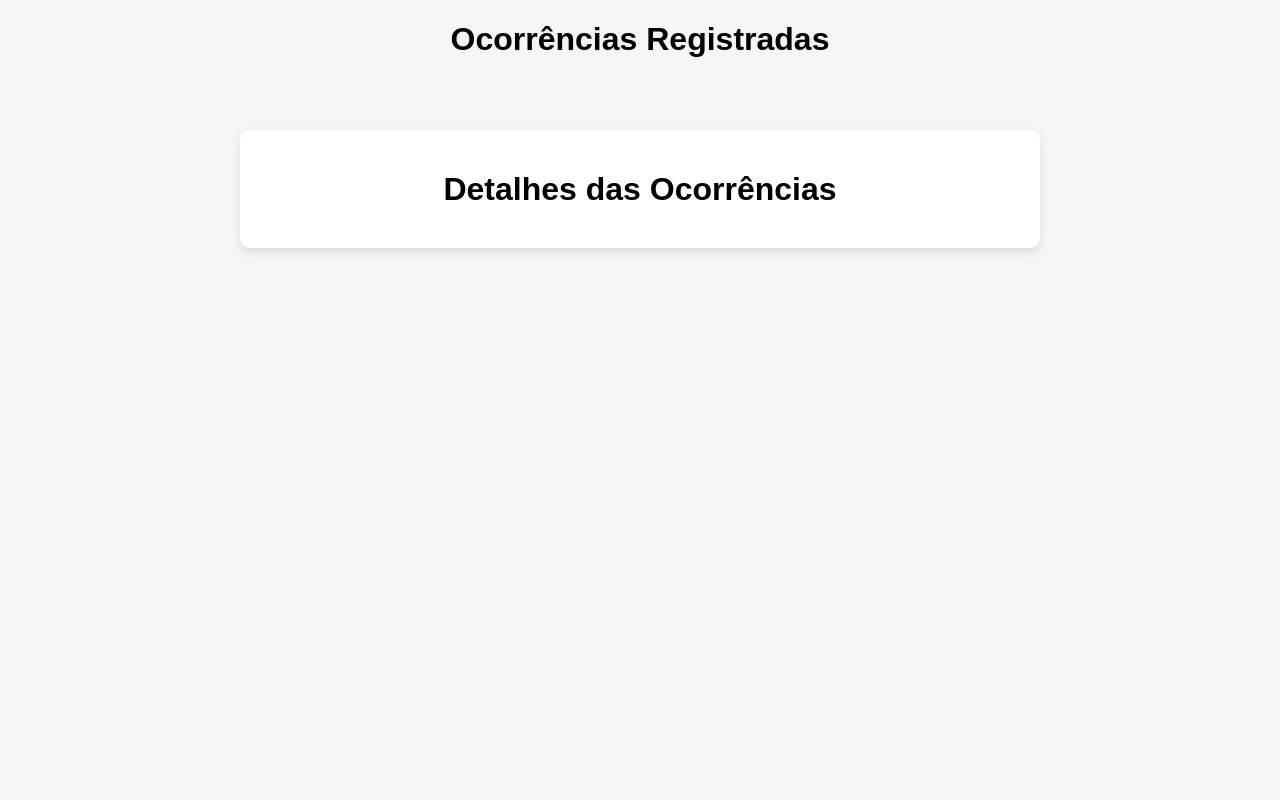
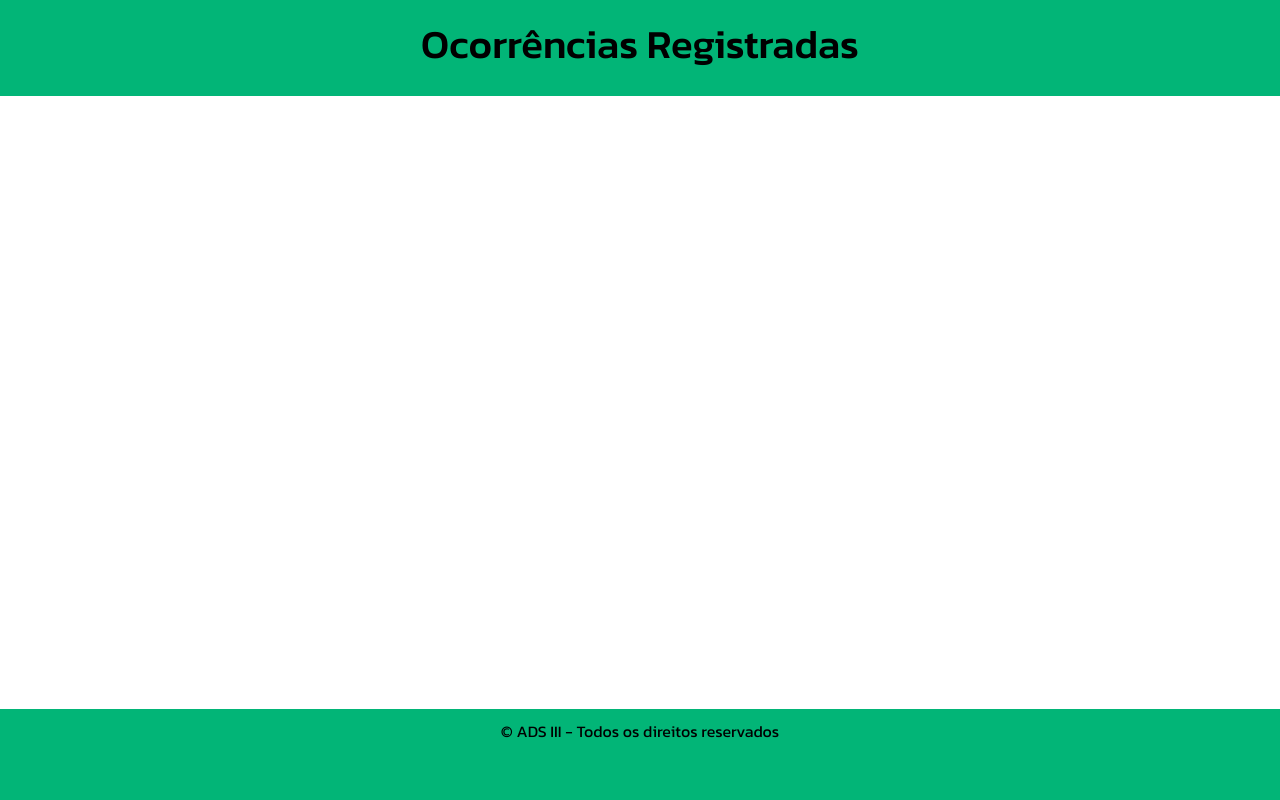
Before and after one commit to Evertonmacedo054/SolucionaP2, a Flask app: page /ocorrencias/ in a window 1280 px wide. Run offline with Flask 3, Linux system fonts and the light colour scheme; data that the repository does not hold is empty.

Commit message:
add excluir e editar ocorrencia

```diff
--- a/app/__init__.py
+++ b/app/__init__.py
@@ -5,7 +5,6 @@ from flask_migrate import Migrate
 
 
 app = Flask(__name__)
-
 
 app.config['SQLALCHEMY_DATABASE_URI'] = 'mysql+mysqlconnector://root:admin@localhost:3306/solucionaurb'
 app.config['SQLALCHEMY_TRACK_MODIFICATIONS'] = False
@@ -15,6 +14,5 @@ migrate = Migrate(app, db)
 app.config['SECRET_KEY'] = '9393w@#&83545*&dj2'
 app.config['UPLOAD_FILES'] = r'static/data'
 
-
-from app.views import cadastro_usuario,login_usuario,registrar_ocorrencia,listar_ocorrencias,index,sobre,sair
+from app.views import cadastro_usuario,login_usuario,registrar_ocorrencia,listar_ocorrencias,index,sobre,sair,editar_ocorrencia,excluir_ocorrencia
 from app.models import Usuario,Ocorrencia
--- /dev/null
+++ b/app/static/css/listar-ocorrencia.css
@@ -0,0 +1,48 @@
+@import url('https://fonts.googleapis.com/css2?family=Kanit:ital,wght@0,100;0,200;0,300;0,400;0,500;0,600;0,700;0,800;0,900&display=swap');
+
+body {
+    margin: 0;
+    /* Remove a margem do body */
+}
+
+.barra-topo {
+    font-family: 'kanit', system-ui;
+    color: black;
+    background-color: #02B577; /* Cor da barra de topo */
+    position: fixed; /* Mantém a barra fixa no topo */
+    top: 0;
+    left: 0;
+    right: 0;
+    z-index: 1000; /* Garante que a barra esteja acima de outros elementos */
+    padding: 20px 0; /* Espaçamento interno */
+}
+
+.barra-inferior {
+
+    position: fixed;
+    bottom: 0;
+    left: 0;
+    width: 100%;
+    height: 91px;
+    background-color: #02B577;
+    padding: 10px 0;
+
+}
+
+
+.container {
+    padding-top: 70px;
+    padding-bottom: 50px;
+}
+
+.card {
+    width: 100%;
+    max-width: 500px;
+    margin: 0 auto;
+}
+
+p {
+
+    color: black;
+    font-family: 'kanit', system-ui;
+}
--- a/app/templates/index.html
+++ b/app/templates/index.html
@@ -35,6 +35,11 @@
                     </li>
                     <li class="nav-item">
                         <a class="nav-link text-black" href="{{ url_for('sair') }}">Sair</a>
+                    </li>
+
+
+                    <li class="nav-item">
+                        <a class="nav-link text-black" href="{{ url_for('listar_ocorrencias') }}">Visualizar Ocorrências</a>
                     </li>
 
                 </ul>
--- a/app/templates/listar_ocorrencias.html
+++ b/app/templates/listar_ocorrencias.html
@@ -1,187 +1,51 @@
-<!-- <!DOCTYPE html>
-<html lang="en">
-
+<!DOCTYPE html>
+<html lang="pt-br">
 <head>
     <meta charset="UTF-8">
     <meta name="viewport" content="width=device-width, initial-scale=1.0">
-    <title>Lista de Ocorrências</title>
-    <style>
-        body {
-            font-family: Arial, sans-serif;
-            background-color: #f5f5f5;
-            margin: 0;
-            padding: 0;
-            display: flex;
-            justify-content: center;
-            align-items: center;
-            flex-direction: column;
-        }
+    <meta name="description" content="Sistema web para visualização de ocorrências urbanas">
+    <title>Visualizar Ocorrências</title>
 
-        .container {
-            display: flex;
-            flex-wrap: wrap;
-            justify-content: center;
-            gap: 20px;
-            margin-top: 50px;
-        }
-
-        .card {
-            background-color: white;
-            border-radius: 8px;
-            box-shadow: 0 4px 8px rgba(0, 0, 0, 0.1);
-            width: 300px;
-            padding: 20px;
-            margin: 10px;
-            text-align: left;
-            /* Alinha o texto à esquerda */
-        }
-
-        .card h2 {
-            font-size: 1.5em;
-            margin: 0 0 10px;
-            text-align: center;
-            /* Centraliza o nome dentro do card */
-        }
-
-        .card p {
-            margin: 5px 0;
-            text-align: left;
-            /* Alinha as informações à esquerda */
-        }
-
-        .card img {
-            width: 100%;
-            height: auto;
-            border-radius: 5px;
-            margin-bottom: 10px;
-        }
-    </style>
+    <link rel="stylesheet" href="{{ url_for('static', filename='css/listar-ocorrencia.css') }}">
+    <link href="https://cdn.jsdelivr.net/npm/bootstrap@5.3.0-alpha1/dist/css/bootstrap.min.css" rel="stylesheet">
 </head>
 
 <body>
-    <h1>Ocorrências Registradas</h1>
-    <div class="container">
+    <div class="barra-topo">
+        <h1 class="text-center">Ocorrências Registradas</h1>
+    </div>
+
+    <div class="container mt-4">
+        <div class="small-cards-container mt-4">
             {% for ocorrencia, usuario in ocorrencias %}
-        <div class="card">
-            <h2>{{ usuario.nome }}</h2> <!-- Nome centralizado -->
-            <!-- <p><strong>Email:</strong> {{ usuario.email }}</p>
-            <p><strong>Localização:</strong> {{ ocorrencia.localizacao }}</p>
+            <div class="card mb-4 p-3 shadow-sm rounded">
+                <h3>{{ usuario.nome }} {{ usuario.sobrenome }}</h3>
+                <p><strong>Email:</strong> {{ usuario.email }}</p>
                 <p><strong>Problema:</strong> {{ ocorrencia.tipo_problema }}</p>
                 <p><strong>Descrição:</strong> {{ ocorrencia.descricao }}</p>
-            <p><strong>Imagem:</strong> {{ ocorrencia.imagem }}</p>
-            {% if ocorrencia.imagem %}
-            <img src="{{ url_for('static', filename='data/ocorrencia/{}'.format(ocorrencia.imagem)) }}"
-                alt="Imagem da Ocorrência" style="max-width: 300px;">
-            {% else %}
-            <p>Imagem não disponível</p>
-            {% endif %}
-        </div>
-        {% endfor %}
-    </div>
-</body>
 
-</html> -->
-
-<!DOCTYPE html>
-<html lang="en">
-
-<head>
-    <meta charset="UTF-8">
-    <meta name="viewport" content="width=device-width, initial-scale=1.0">
-    <title>Lista de Ocorrências</title>
-    <style>
-        body {
-            font-family: Arial, sans-serif;
-            background-color: #f5f5f5;
-            margin: 0;
-            padding: 0;
-            display: flex;
-            justify-content: center;
-            align-items: center;
-            flex-direction: column;
-        }
-
-        .container {
-            margin-top: 50px;
-            width: 100%;
-            max-width: 800px;
-        }
-
-        .big-card {
-            background-color: #fff;
-            border-radius: 10px;
-            box-shadow: 0 4px 10px rgba(0, 0, 0, 0.1);
-            padding: 20px;
-            margin-bottom: 30px;
-        }
-
-        .big-card h1 {
-            text-align: center;
-            font-size: 2em;
-            margin-bottom: 20px;
-        }
-
-        .small-cards-container {
-            display: flex;
-            flex-direction: column;
-            gap: 25px; /* Aumentando o espaçamento entre os cards menores */
-        }
-
-        .card {
-            background-color: white;
-            border-radius: 8px;
-            box-shadow: 0 4px 8px rgba(0, 0, 0, 0.1);
-            padding: 15px; /* Menor padding para os cards menores */
-            width: 90%; /* Reduzindo o tamanho dos cards */
-            margin: 0 auto; /* Centralizando os cards menores */
-            text-align: left;
-        }
-
-        .card h2 {
-            font-size: 1.2em; /* Diminuindo o tamanho do título */
-            margin: 0 0 10px;
-        }
-
-        .card p {
-            margin: 5px 0;
-            font-size: 0.9em; /* Reduzindo o tamanho do texto */
-        }
-
-        .card img {
-            width: 100%;
-            height: auto;
-            border-radius: 5px;
-            margin-bottom: 10px;
-        }
-    </style>
-</head>
-
-<body>
-    <h1>Ocorrências Registradas</h1>
-    <div class="container">
-        <!-- Card maior que envolve os cards menores -->
-        <div class="big-card">
-            <h1>Detalhes das Ocorrências</h1>
-            <div class="small-cards-container">
-                <!-- Cards menores um embaixo do outro -->
-                {% for ocorrencia, usuario in ocorrencias %}
-                <div class="card">
-                    <h2>{{ usuario.nome }}</h2>
-                    <p><strong>Email:</strong> {{ usuario.email }}</p>
-                    <p><strong>Localização:</strong> {{ ocorrencia.localizacao }}</p>
-                    <p><strong>Problema:</strong> {{ ocorrencia.tipo_problema }}</p>
-                    <p><strong>Descrição:</strong> {{ ocorrencia.descricao }}</p>
                 {% if ocorrencia.imagem %}
                     <img src="{{ url_for('static', filename='data/imagens_ocorrencia/{}'.format(ocorrencia.imagem)) }}"
-                        alt="Imagem da Ocorrência">
+                        alt="Imagem da Ocorrência" class="img-fluid mt-2">
                 {% else %}
-                    <p>Imagem não disponível</p>
+                    <p class="text-muted">Imagem não disponível</p>
+                {% endif %}
+
+                {% if ocorrencia.usuario_id == usuario_logado_id %}
+                    <a href="{{ url_for('editar_ocorrencia', id=ocorrencia.id) }}" class="btn btn-warning">Editar</a>
+                    <form action="{{ url_for('excluir_ocorrencia', id=ocorrencia.id) }}" method="POST" style="display:inline;">
+                        <button type="submit" class="btn btn-danger">Excluir</button>
+                    </form>
                 {% endif %}
             </div>
             {% endfor %}
         </div>
     </div>
+
+    <div class="barra-inferior">
+        <p class="text-center mb-0">© ADS III - Todos os direitos reservados</p>
     </div>
+
+    <footer id="footer" class="text-center py-3"></footer>
 </body>
-
 </html>
--- a/app/templates/teste.html
+++ b/app/templates/teste.html
@@ -4,7 +4,7 @@
 <head>
     <meta charset="UTF-8">
     <meta name="viewport" content="width=device-width, initial-scale=1.0">
-    <title>Lista de Usuários</title>
+    <title>teste</title>
 </head>
 
 <body>
@@ -14,6 +14,7 @@
         <li><a href="{{url_for('index')}}">index</a></li>
         <li><a href="{{url_for('registrar_ocorrencia')}}">registra Ocorrência</a></li>
         <li><a href="{{url_for('sobre')}}">sobre</a></li>
+        <li><a href="{{url_for('listar_ocorrencias')}}">lista ocorrência</a></li>
 
     </ul>
 </body>
--- a/app/views.py
+++ b/app/views.py
@@ -105,13 +105,10 @@ def registrar_ocorrencia():
         usuario_id = session.get('usuario_id')
         nome = session.get('nome')
         sobrenome = session.get('sobrenome')
-
         bairro = request.form.get('bairro')
         tipo_problema = request.form.get('tipo_problema')
-
         outro_problema = request.form.get('outro-problema') if tipo_problema == 'outro' else None
         nome_interior = request.form.get('nome_interior')
-
         descricao = request.form.get('descricao')
         imagem = request.files['imagem']
         nome_seguro = secure_filename(imagem.filename)
@@ -146,10 +143,49 @@ def registrar_ocorrencia():
 
 # LISTA OCORRENCIA
 
+# @app.route('/ocorrencias/', methods=['GET'])
+# def listar_ocorrencias():
+#     ocorrencias = db.session.query(Ocorrencia, Usuario).join(Usuario, Ocorrencia.usuario_id == Usuario.id).all()
+#     return render_template('listar_ocorrencias.html', ocorrencias=ocorrencias)
+
 @app.route('/ocorrencias/', methods=['GET'])
 def listar_ocorrencias():
-    ocorrencias = db.session.query(Ocorrencia, Usuario).join(Usuario, Ocorrencia.usuario_id == Usuario.id).all()
-    return render_template('listar_ocorrencias.html', ocorrencias=ocorrencias)
+    ocorrencias = db.session.query(Ocorrencia).join(Usuario).all()
+    usuario_logado_id = session.get('usuario_id')
+
+    dados_ocorrencias = []
+    for ocorrencia in ocorrencias:
+        usuario = Usuario.query.get(ocorrencia.usuario_id)
+        dados_ocorrencias.append((ocorrencia, usuario))
+
+    return render_template('listar_ocorrencias.html', ocorrencias=dados_ocorrencias, usuario_logado_id=usuario_logado_id)
 
 
-## crud e listar ocorrencias faltantes
+
+
+@app.route('/editar_ocorrencia/<int:id>/', methods=['GET', 'POST'])
+def editar_ocorrencia(id):
+    ocorrencia = Ocorrencia.query.get(id)
+    if not ocorrencia:
+        flash('Ocorrência não encontrada.', 'error')
+        return redirect(url_for('listar_ocorrencias'))
+
+    if request.method == 'POST':
+        ocorrencia.descricao = request.form.get('descricao')
+        ocorrencia.tipo_problema = request.form.get('tipo_problema')
+        db.session.commit()
+        flash('Ocorrência editada com sucesso!', 'success')
+        return redirect(url_for('listar_ocorrencias'))
+
+    return render_template('editar_ocorrencia.html', ocorrencia=ocorrencia)
+@app.route('/excluir_ocorrencia/<int:id>/', methods=['POST'])
+def excluir_ocorrencia(id):
+    ocorrencia = Ocorrencia.query.get(id)
+    if ocorrencia:
+        db.session.delete(ocorrencia)
+        db.session.commit()
+        flash('Ocorrência excluída com sucesso!', 'success')
+    else:
+        flash('Ocorrência não encontrada.', 'error')
+
+    return redirect(url_for('listar_ocorrencias'))
```
Also changed, not shown: app/templates/editar_ocorrencia.html (added, +24 -0 lines), app/templates/sobre.html (+4 -3 lines), app/static/data/imagens_ocorrencia/gear-5-luffy-artwork-5k-3840x2160-18363.jpg (added), app/static/data/imagens_ocorrencia/lixo.jpeg (added). Lines whose indentation alone changed are shown as unchanged.
